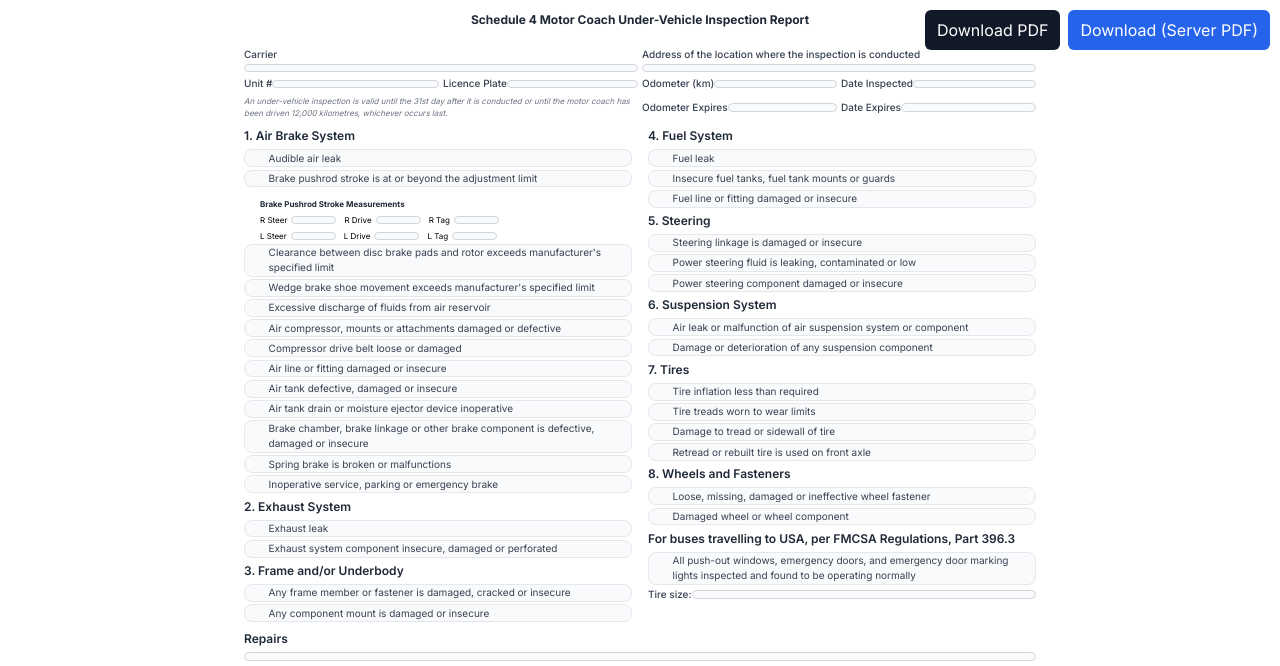
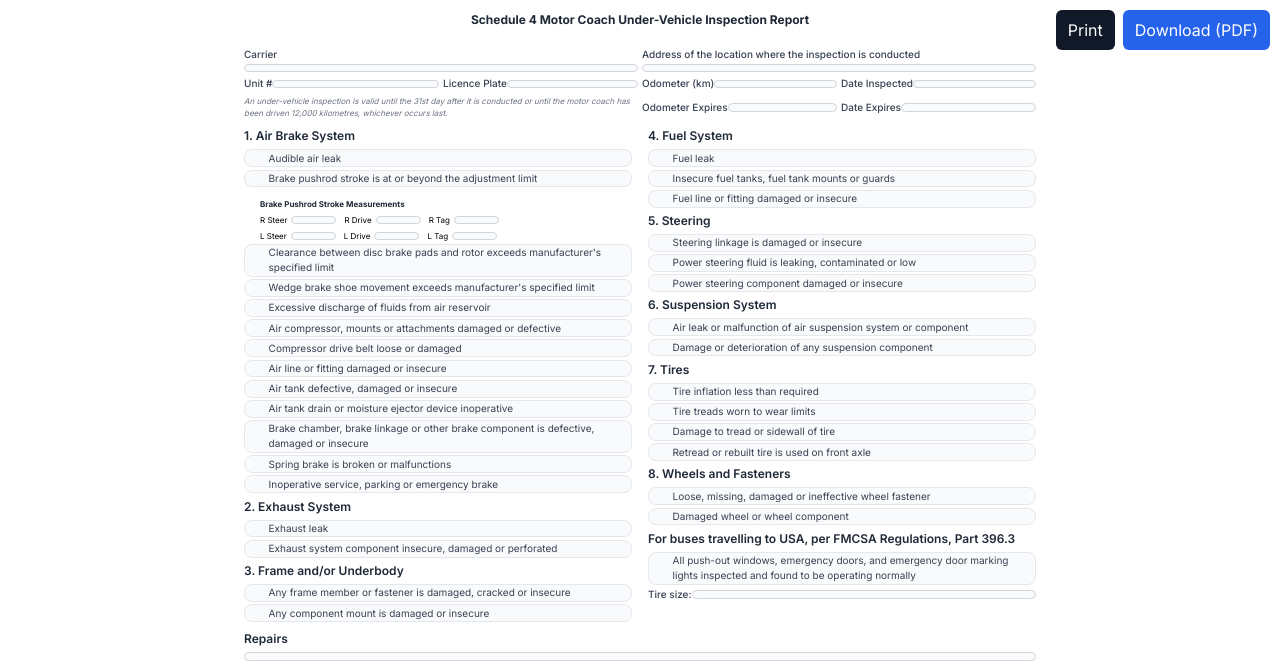
Before and after one commit to jasonhallett/New-Tisdale-App, a website: page output.html in a window 1280 px wide. Shown: the top 666 px of the page. Drawn offline with nearby package versions, Linux system fonts and the light colour scheme.

Commit message:
Update output.html

```diff
--- a/output.html
+++ b/output.html
@@ -42,13 +42,13 @@
     <button onclick="window.print()"
             style="background:#111827;color:#fff;border:none;
                    padding:8px 12px;border-radius:6px;cursor:pointer;">
-      Download PDF
+      Print
     </button>
     <!-- === Puppeteer Server PDF START === -->
     <button onclick="downloadServerPDF()"
             style="background:#2563eb;color:#fff;border:none;
                    padding:8px 12px;border-radius:6px;cursor:pointer;">
-      Download (Server PDF)
+      Download (PDF)
     </button>
     <!-- === Puppeteer Server PDF END === -->
   </div>
```
